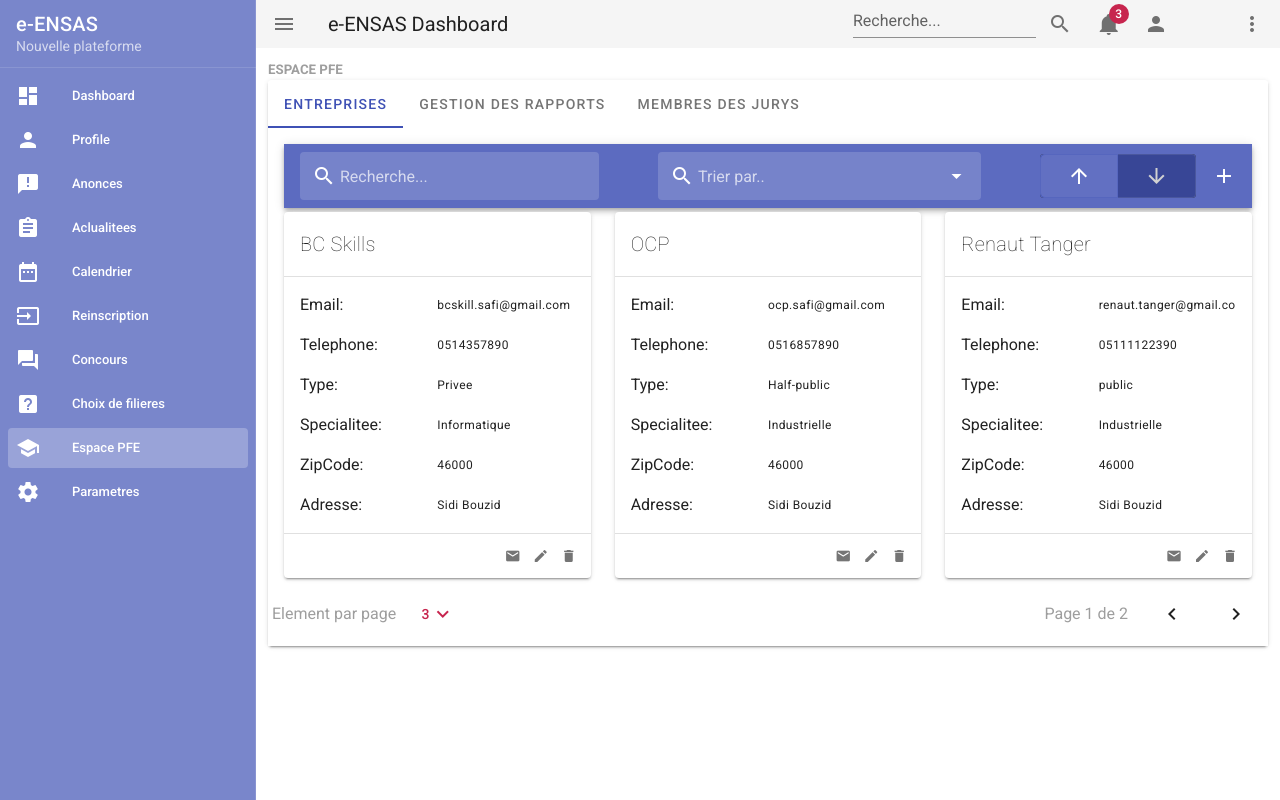
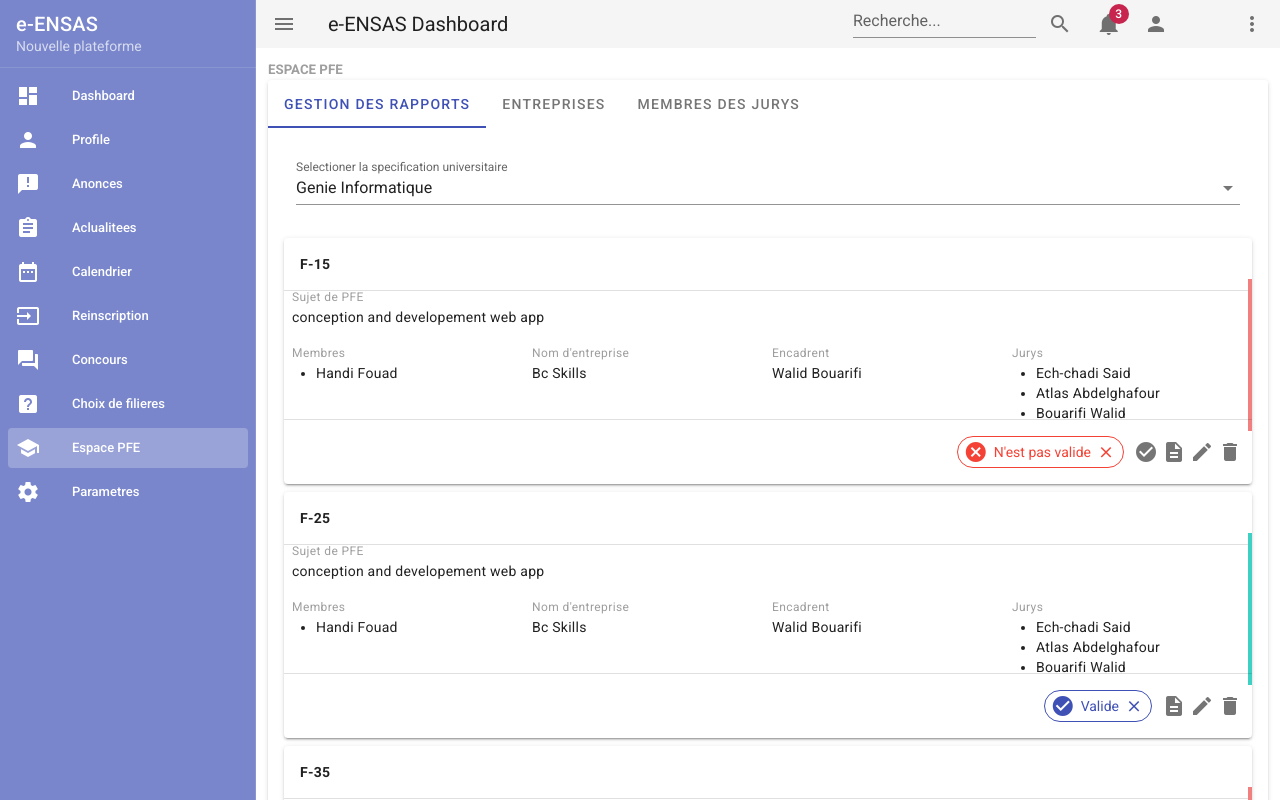
Before and after one commit to hoummani/ENSAS-Website, a Vue app in the folder admin/: page /pfe in a window 1280 px wide. Shown: the top 800 px of the page. Built offline with nearby package versions, Linux system fonts and the light colour scheme; some icons are missing.

Commit message:
report listing items

```diff
--- a/admin/src/components/pfe/Report.vue
+++ b/admin/src/components/pfe/Report.vue
@@ -1,12 +1,105 @@
 <template>
-  <div class="pa-3">
-    <v-data-table
-    :headers="headers"
-    :items="desserts"
-    :items-per-page="5"
-    class="elevation-1"
-  ></v-data-table>
+  <div class="pa-4">
+    <v-layout class="pa-3">
+      <v-select
+              label="Selectioner la specification universitaire"
+              :items="filieres"
+              v-model="filiere_selected"
 
+              item-text="name"
+              item-value="value"
+            ></v-select>
+    </v-layout>
+    <v-spacer></v-spacer>
+    <v-card v-for="item in reports" :key="item.code" class="mb-2">
+      <v-card-title>
+        <div class="body-2 font-weight-bold">{{item.code}}</div>
+      </v-card-title>
+      <v-divider></v-divider>
+      <div :class="`${item.status}`">
+        <v-layout row wrap class="pa-2 pl-5">
+        <v-flex xs12 sm9 md9 lg9>
+          <div class="caption grey--text">Sujet de PFE</div>
+          <div class="body-2 font-weight-regular">conception and developement web app</div>
+        </v-flex>
+      </v-layout>
+      <v-layout row wrap class="pa-2 pl-5">
+        <!-- student  -->
+        <v-flex xs4 sm3 md3 lg3>
+          <div class="caption grey--text">Membres</div>
+          <ul class="body-2 font-weight-regular">
+            <li>Handi Fouad</li>
+          </ul>
+        </v-flex>
+        <!-- entreprise  -->
+        <v-flex xs4 sm3 md3 lg3>
+          <div class="caption grey--text">Nom d'entreprise</div>
+          <div class="body-2 font-weight-regular">Bc Skills</div>
+        </v-flex>
+
+        <!-- coach  -->
+        <v-flex xs4 sm3 md3 lg3>
+          <div class="caption grey--text">Encadrent</div>
+          <div class="body-2 font-weight-regular">Walid Bouarifi</div>
+        </v-flex>
+        <v-flex xs4 sm3 md3 lg3>
+          <div class="caption grey--text">Jurys</div>
+          <ul class="body-2 font-weight-regular">
+            <li>Ech-chadi Said</li>
+            <li>Atlas Abdelghafour</li>
+            <li>Bouarifi Walid</li>
+          </ul>
+        </v-flex>
+      </v-layout>
+      </div>
+      <v-divider></v-divider>
+      <v-card-actions>
+        <v-layout justify-end>
+          <div>
+            <v-chip
+              class="ma-2"
+              close
+              color="indigo"
+              outlined
+              v-if="item.status==='valide'"
+              close-icon="mdi-close"
+
+            >
+              <v-avatar left>
+                <v-icon>check_circle</v-icon>
+              </v-avatar>Valide
+            </v-chip>
+
+            <!-- not valid  -->
+            <v-chip
+              class="ma-2"
+              close
+              color="red"
+              outlined
+              v-else
+              close-icon="mdi-close"
+
+            >
+              <v-avatar left>
+                <v-icon>cancel</v-icon>
+              </v-avatar>N'est pas valide
+            </v-chip>
+            <v-btn v-if="item.status==='notvalide'" small icon>
+              <v-icon>check_circle</v-icon>
+            </v-btn>
+            <v-btn small icon>
+              <v-icon>description</v-icon>
+            </v-btn>
+            <v-btn small icon>
+              <v-icon>edit</v-icon>
+            </v-btn>
+            <v-btn small icon>
+              <v-icon>delete</v-icon>
+            </v-btn>
+          </div>
+        </v-layout>
+      </v-card-actions>
+    </v-card>
   </div>
 </template>
 
@@ -14,102 +107,226 @@
 export default {
   data() {
     return {
-      headers: [
+      //select filiere
+      filiere_selected:"info",
+      filieres: [
         {
-            text: 'Dessert (100g serving)',
-            align: 'left',
-            sortable: false,
-            value: 'name',
-          },
-          { text: 'Calories', value: 'calories' },
-          { text: 'Fat (g)', value: 'fat' },
-          { text: 'Carbs (g)', value: 'carbs' },
-          { text: 'Protein (g)', value: 'protein' },
-          { text: 'Iron (%)', value: 'iron' },
-        ],
-        desserts: [
-          {
-            name: 'Frozen Yogurt',
-            calories: 159,
-            fat: 6.0,
-            carbs: 24,
-            protein: 4.0,
-            iron: '1%',
+          name: "Genie Informatique",
+          value: "info"
         },
         {
-            name: 'Ice cream sandwich',
-            calories: 237,
-            fat: 9.0,
-            carbs: 37,
-            protein: 4.3,
-            iron: '1%',
+          name: "Genie Industriel",
+          value: "indus"
         },
         {
-            name: 'Eclair',
-            calories: 262,
-            fat: 16.0,
-            carbs: 23,
-            protein: 6.0,
-            iron: '7%',
+          name: "Genie Resaux & Telecom",
+          value: "gtr"
         },
         {
-            name: 'Cupcake',
-            calories: 305,
-            fat: 3.7,
-            carbs: 67,
-            protein: 4.3,
-            iron: '8%',
+          name: "Genie Procedes & Ceramique",
+          value: "gpmc"
+        }
+      ],
+      reports:[],
+    };
+  },
+  created() {
+    this.initialize();
+  },
+  methods: {
+    initialize() {
+      this.reports = [
+        {
+          code: "F-15",
+          title: "conception and developement web app",
+          entreprise: {
+            name: "Bc Skills"
+          },
+          student: {
+            firstName: "Handi",
+            lastName: "Fouad"
+          },
+          jury: [
+            {
+              name: "Bouarifi"
             },
             {
-            name: 'Gingerbread',
-            calories: 356,
-            fat: 16.0,
-            carbs: 49,
-            protein: 3.9,
-            iron: '16%',
+              name: "Atlas"
             },
             {
-            name: 'Jelly bean',
-            calories: 375,
-            fat: 0.0,
-            carbs: 94,
-            protein: 0.0,
-            iron: '0%',
+              name: "Ech-chadi"
+            }
+          ],
+          coach: "Atlas",
+          document: "url to document",
+          status:"notvalide",
+        },
+
+        {
+          code: "F-25",
+          title: "conception and developement mobile app",
+          entreprise: {
+            name: "Bc Skills"
+          },
+          student: {
+            firstName: "Handi",
+            lastName: "Fouad"
+          },
+          jury: [
+            {
+              name: "Bouarifi"
             },
             {
-            name: 'Lollipop',
-            calories: 392,
-            fat: 0.2,
-            carbs: 98,
-            protein: 0,
-            iron: '2%',
+              name: "Atlas"
             },
             {
-            name: 'Honeycomb',
-            calories: 408,
-            fat: 3.2,
-            carbs: 87,
-            protein: 6.5,
-            iron: '45%',
+              name: "Ech-chadi"
+            }
+          ],
+          coach: "Atlas",
+          document: "url to document",
+          status:"valide",
+        },
+
+        {
+          code: "F-35",
+          title: "conception and developement web app",
+          entreprise: {
+            name: "Bc Skills"
+          },
+          student: {
+            firstName: "Handi",
+            lastName: "Fouad"
+          },
+          jury: [
+            {
+              name: "Bouarifi"
             },
             {
-            name: 'Donut',
-            calories: 452,
-            fat: 25.0,
-            carbs: 51,
-            protein: 4.9,
-            iron: '22%',
+              name: "Atlas"
             },
             {
-            name: 'KitKat',
-            calories: 518,
-            fat: 26.0,
-            carbs: 65,
-            protein: 7,
-            iron: '6%',
+              name: "Ech-chadi"
+            }
+          ],
+          coach: "Atlas",
+          document: "url to document",
+          status:"notvalide",
         },
+
+        {
+          code: "F-45",
+          title: "conception and developement web app",
+          entreprise: {
+            name: "Bc Skills"
+          },
+          student: {
+            firstName: "Handi",
+            lastName: "Fouad"
+          },
+          jury: [
+            {
+              name: "Bouarifi"
+            },
+            {
+              name: "Atlas"
+            },
+            {
+              name: "Ech-chadi"
+            }
           ],
+          coach: "Atlas",
+          document: "url to document",
+          status:"valide",
+        },
+
+        {
+          code: "F-55",
+          title: "conception and developement web app",
+          entreprise: {
+            name: "Bc Skills"
+          },
+          student: {
+            firstName: "Handi",
+            lastName: "Fouad"
+          },
+          jury: [
+            {
+              name: "Bouarifi"
+            },
+            {
+              name: "Atlas"
+            },
+            {
+              name: "Ech-chadi"
             }
+          ],
+          coach: "Atlas",
+          document: "url to document",
+          status:"notvalide",
         },
+
+        {
+          code: "F-56",
+          title: "conception and developement web app",
+          entreprise: {
+            name: "Bc Skills"
+          },
+          student: {
+            firstName: "Handi",
+            lastName: "Fouad"
+          },
+          jury: [
+            {
+              name: "Bouarifi"
+            },
+            {
+              name: "Atlas"
+            },
+            {
+              name: "Ech-chadi"
             }
+          ],
+          coach: "Atlas",
+          document: "url to document",
+          status:"valide",
+        },
+
+        {
+          code: "F-80",
+          title: "conception and developement web app",
+          entreprise: {
+            name: "Bc Skills"
+          },
+          student: {
+            firstName: "Handi",
+            lastName: "Fouad"
+          },
+          jury: [
+            {
+              name: "Bouarifi"
+            },
+            {
+              name: "Atlas"
+            },
+            {
+              name: "Ech-chadi"
+            }
+          ],
+          coach: "Atlas",
+          document: "url to document",
+          status:"notvalide",
+        }
+      ];
+    }
+  }
+};
 </script>
+<style lang="scss" scoped>
+.valide{
+  border-right: 4px solid #3cd1c2;
+}
+.notvalide{
+  border-right: 4px solid lightcoral;
+}
+</style>
--- a/admin/src/views/PFE.vue
+++ b/admin/src/views/PFE.vue
@@ -4,17 +4,18 @@
     <div>
       <v-card>
         <v-tabs background-color="white" color="indigo" left>
-          <v-tab href="#tab-1">Entreprises</v-tab>
-          <v-tab href="#tab-2">Gestion des rapports</v-tab>
+          <v-tab href="#tab-1">Gestion des rapports</v-tab>
+          <v-tab href="#tab-2">Entreprises</v-tab>
           <v-tab href="#tab-3">Membres des jurys</v-tab>
 
           <v-tab-item value="tab-1">
+            <Report/>
+          </v-tab-item>
+          <v-tab-item value="tab-2">
             <Entreprise />
           </v-tab-item>
 
-          <v-tab-item value="tab-2">
-            <Report/>
-          </v-tab-item>
+
 
           <v-tab-item value="tab-3">
             <v-container fluid>
--- a/admin/src/views/Reinscription.vue
+++ b/admin/src/views/Reinscription.vue
@@ -6,7 +6,7 @@
         <v-layout row wrap justify-space-between>
           <v-flex xs12 sm5 md4 lg4 class="mr-2">
             <v-select
-              label="Selectioner la specification universitaire"
+              label="Selectioner la filiere"
               :items="filieres"
               v-model="filiere_selected"
               v-on:change="filiereSelected"
```
Lines whose indentation alone changed are shown as unchanged.
